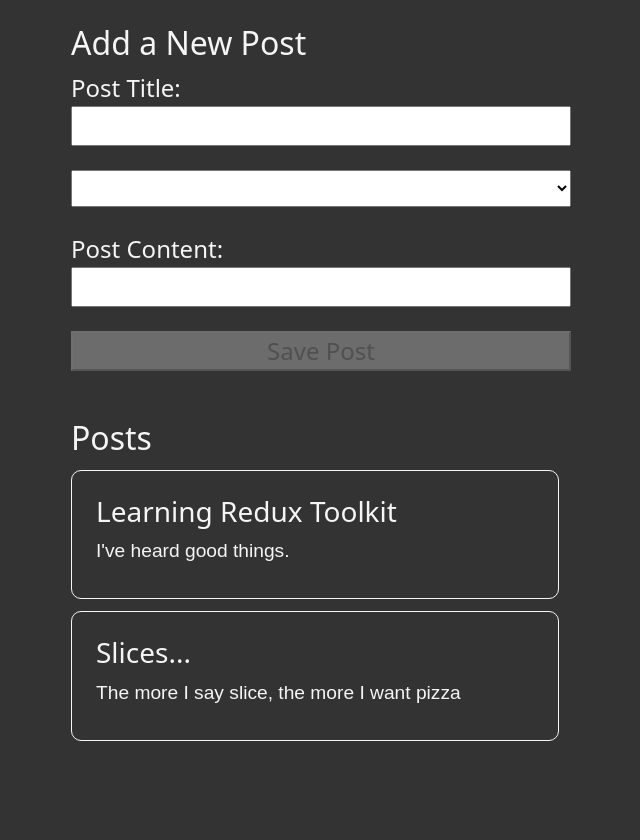
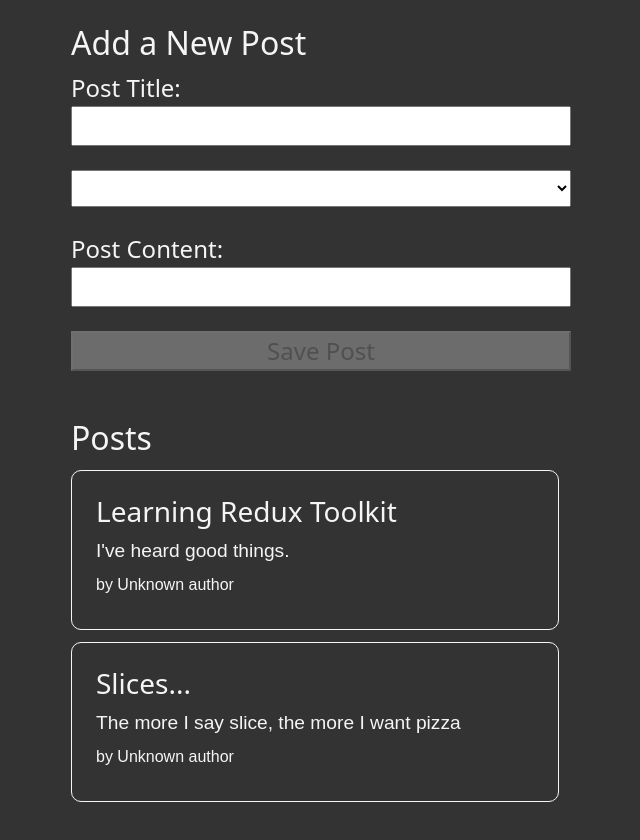
Before and after one commit to friendly-misanthrope/Redux2, a React (Vite) app: page / in a window 1280 px wide. Shown: the top 840 px of the page, without its empty margins (319-959 px from the left). Built offline with nearby package versions, Linux system fonts and the light colour scheme.

Commit message:
created and rendered PostAuthor component to display the post author's name if the provided userId exists

```diff
--- /dev/null
+++ b/src/features/posts/PostAuthor.jsx
@@ -0,0 +1,11 @@
+import { useSelector } from "react-redux";
+import { selectAllUsers } from "../users/usersSlice";
+
+const PostAuthor = ({ userId }) => {
+  const users = useSelector(selectAllUsers);
+  const author = users.find((user => user.id === userId))
+
+  return <span>by {author? author.name : "Unknown author"}</span>
+}
+
+export default PostAuthor;
--- a/src/features/posts/PostsList.jsx
+++ b/src/features/posts/PostsList.jsx
@@ -1,5 +1,6 @@
 import { useSelector } from 'react-redux';
 import { selectAllPosts } from './postsSlice';
+import PostAuthor from './PostAuthor';
 
 const PostsList = () => {
 
@@ -9,6 +10,9 @@
     <article key={post.id}>
       <h3>{post.title}</h3>
       <p>{post.content.substring(0,100)}</p>
+      <p className="postCredit">
+        <PostAuthor userId={post.userId} />
+      </p>
     </article>
   ));
 
--- a/src/features/users/usersSlice.js
+++ b/src/features/users/usersSlice.js
@@ -1,9 +1,9 @@
 import { createSlice } from "@reduxjs/toolkit";
 
 const initialState = [
-  {id: 0, name: 'Dude Lebowski'},
-  {id: 1, name: 'Leonidas'},
-  {id: 2, name: "Nick Barker"}
+  {id: '0', name: 'Dude Lebowski'},
+  {id: '1', name: 'Leonidas'},
+  {id: '2', name: "Nick Barker"}
 ];
 
 const usersSlice = createSlice({
```
